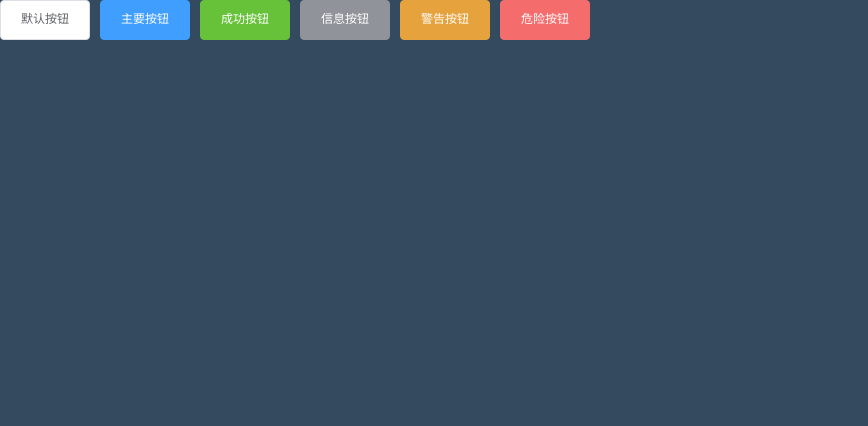
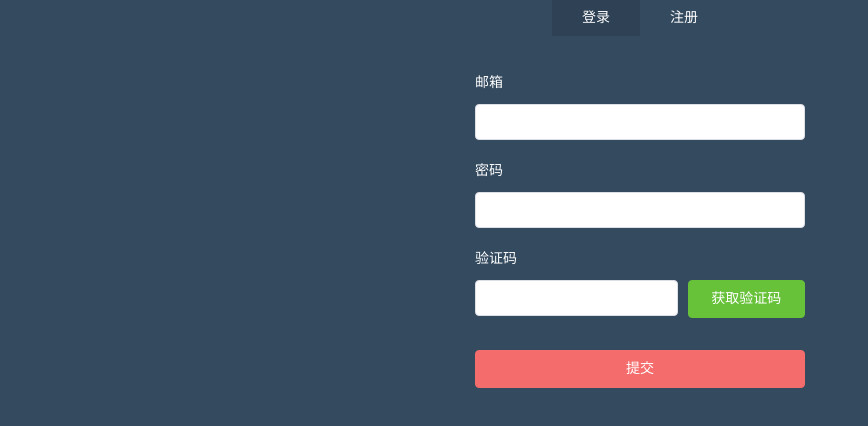
Before and after one commit to Atrongant/vue-admin, a Vue app: page /#/login in a window 1280 px wide. Shown: the top 426 px of the page, without its empty margins (0-868 px from the left). Built offline with nearby package versions, Linux system fonts and the light colour scheme.

Commit message:
'登录注册'

```diff
--- /dev/null
+++ b/src/utils/validate.js
@@ -0,0 +1,11 @@
+/* 过滤特殊字符 */
+export function stripscript(s) {
+  var pattern = new RegExp(
+    "[`~!@#$^&*()=|{}':;',\\[\\].<>/?~！@#￥……&*（）&;—|{ }【】‘；：”“'。，、？]"
+  );
+  var rs = "";
+  for (var i = 0; i < s.length; i++) {
+    rs = rs + s.substr(i, 1).replace(pattern, "");
+  }
+  return rs;
+}
--- a/src/views/login/index.vue
+++ b/src/views/login/index.vue
@@ -1,18 +1,148 @@
 <template>
   <div id="login">
-    <el-button>默认按钮</el-button>
-    <el-button type="primary">主要按钮</el-button>
-    <el-button type="success">成功按钮</el-button>
-    <el-button type="info">信息按钮</el-button>
-    <el-button type="warning">警告按钮</el-button>
-    <el-button type="danger">危险按钮</el-button>
+    <div class="login-wrap">
+      <ul class="menu-tab">
+        <li :class="{'current':item.current}" @click="toggleMenu(item)" v-for="item in menuTab" :key="item.id">{{item.txt}}</li>
+      </ul>
+      <el-form :model="ruleForm2" status-icon :rules="rules2" ref="ruleForm2" class="login-form" size="medium">
+
+        <el-form-item prop="username" class="item-form">
+          <label for="">邮箱</label>
+          <el-input type="text" v-model="ruleForm2.username" auto-complete="off"></el-input>
+        </el-form-item>
+
+        <el-form-item prop="password" class="item-form">
+          <label for="">密码</label>
+          <el-input type="password" v-model="ruleForm2.password" auto-complete="off" maxlength="20" minlength="6"></el-input>
+        </el-form-item>
+
+        <el-form-item prop="password2" class="item-form" v-if="menuTab[1].current">
+          <label for="">重复密码</label>
+          <el-input type="password" v-model="ruleForm2.password2" auto-complete="off" maxlength="20" minlength="6"></el-input>
+        </el-form-item>
+
+        <el-form-item prop="code" class="item-form">
+          <label for="">验证码</label>
+          <el-row :gutter="10">
+            <el-col :span="15"><el-input v-model.number="ruleForm2.code" maxlength="6" minlength="6"></el-input></el-col>
+            <el-col :span="9"><el-button type="success" class="block">获取验证码</el-button></el-col>
+          </el-row>
+
+        </el-form-item>
+
+        <el-form-item>
+          <el-button type="danger" @click="submitForm('ruleForm2')" class="login-btn block">提交</el-button>
+        </el-form-item>
+      </el-form>
+    </div>
   </div>
 </template>
 
 <script>
+import {stripscript} from "@/utils/validate"
 export default {
-  name: "index"
+  name: "index",
+  data() {
+    var checkCode = (rule, value, callback) => {
+      // this.ruleForm2.code=stripscript(value);
+      // value=this.ruleForm2.code;
+      let reg = /^[a-zA-Z0-9]{6}$/;
+        if (!value) {
+          return callback(new Error('请输入验证码'));
+        }else if(!reg.test(value)){
+          return callback(new Error('验证码格式有误'));
+        }else {
+          callback();
+        }
 
+      };
+      var validateUsername = (rule, value, callback) => {
+        const reg=/^([a-zA-Z0-9_-])+@([a-zA-Z0-9_-])+((.[a-zA-Z0-9_-]{2,3}){1,2})$/;
+        if (value === '') {
+          callback(new Error('请输入用户名'));
+        }else if(!reg.test(value)){
+          callback(new Error('用户名格式有误'));
+        } else {
+          callback();
+        }
+      };
+      var validatePassword = (rule, value, callback) => {
+        console.log(stripscript(value));
+        this.ruleForm2.password=stripscript(value);
+        value=this.ruleForm2.password;
+        console.log(value);
+        let reg = /^(?!\D+$)(?![^a-zA-Z]+$)\S{6,20}$/
+        if (value === '') {
+          callback(new Error('请输入密码'));
+        } else if (!reg.test(value)) {
+          callback(new Error('密码长度在6~20之间包含字母、数字'));
+        } else {
+          callback();
+        }
+      };
+      var validatePassword2 = (rule, value, callback) => {
+        console.log(stripscript(value));
+        this.ruleForm2.password2=stripscript(value);
+        value=this.ruleForm2.password2;
+        console.log(value);
+        let reg = /^(?!\D+$)(?![^a-zA-Z]+$)\S{6,20}$/
+        if (value === '') {
+          callback(new Error('请再次输入密码'));
+        } else if (value!=this.ruleForm2.password) {
+          callback(new Error('重复密码不正确'));
+        } else {
+          callback();
+        }
+      };
+    return {
+      ruleForm2: {
+          username: '',
+          password: '',
+          code: '',
+          password2:''
+        },
+        rules2: {
+          username: [
+            { validator: validateUsername, trigger: 'blur' }
+          ],
+          password: [
+            { validator: validatePassword, trigger: 'blur' }
+          ],
+          password2: [
+            { validator: validatePassword2, trigger: 'blur' }
+          ],
+          code: [
+            { validator: checkCode, trigger: 'blur' }
+          ]
+        },
+      menuTab:[
+        {txt:"登录",current:true,type:'login'},
+        {txt:"注册",current:false,type:'register'}
+      ]
+    };
+  },
+  created() {},
+  mounted() {},
+  methods: {
+    // 用数据驱动视图
+    toggleMenu(data){
+      this.menuTab.forEach(element => {
+        element.current=false;
+      });
+      data.current=true;
+      // console.log(data);
+    },
+    submitForm(formName) {
+      this.$refs[formName].validate((valid) => {
+        if (valid) {
+          alert('submit!');
+        } else {
+          console.log('error submit!!');
+          return false;
+        }
+      });
+    }
+  }
 };
 </script>
 
@@ -21,4 +151,43 @@ export default {
   height: 100vh;
   background-color: #344a5f;
 }
+.login-wrap {
+  width: 330px;
+  margin: auto;
+}
+.menu-tab {
+  text-align: center;
+  font-size: 0;
+  li {
+    display: inline-block;
+    width: 88px;
+    height: 36px;
+    line-height: 36px;
+    font-size: 14px;
+    color: #fff;
+    cursor: pointer;
+  }
+  .current{
+    background-color: rgba(0,0,0,.1);
+  }
+}
+.login-form{
+  margin-top: 29px;
+  label{
+    display: block;
+    margin-bottom: 3px;
+    font-size: 14px;
+    color: #fff;
+  }
+  .item-form{
+    margin-bottom: 13px;
+  }
+  .block{
+    display: block;
+    width: 100%;
+  }
+  .login-btn{
+    margin-top: 19px;
+  }
+}
 </style>
--- a/vue.config.js
+++ b/vue.config.js
@@ -12,18 +12,18 @@ module.exports = {
   chainWebpack: (config) => {
   },
   configureWebpack: (config) => {
-    // config.resolve = { // 配置解析别名
-    //   extensions: ['.js', '.json', '.vue'],
-    //   alias: {
-    //     '@': path.resolve(__dirname, './src'),
-    //     'public': path.resolve(__dirname, './public'),
-    //     'components': path.resolve(__dirname, './src/components'),
-    //     'common': path.resolve(__dirname, './src/common'),
-    //     'api': path.resolve(__dirname, './src/api'),
-    //     'views': path.resolve(__dirname, './src/views'),
-    //     'data': path.resolve(__dirname, './src/data')
-    //   }
-    // }
+    config.resolve = { // 配置解析别名
+      extensions: ['.js', '.json', '.vue'],//自动添加文件名后缀
+      alias: {
+        '@': path.resolve(__dirname, './src'),
+        'public': path.resolve(__dirname, './public'),
+        '@c': path.resolve(__dirname, './src/components'),
+        'common': path.resolve(__dirname, './src/common'),
+        'api': path.resolve(__dirname, './src/api'),
+        'views': path.resolve(__dirname, './src/views'),
+        'data': path.resolve(__dirname, './src/data')
+      }
+    }
   },
   // 生产环境是否生成 sourceMap 文件
   productionSourceMap: false,
@@ -41,7 +41,7 @@ module.exports = {
       }
     },
     // 启用 CSS modules for all css / pre-processor files.
-    requireModuleExtension: false
+    requireModuleExtension: true
   },
   // use thread-loader for babel & TS in production build
   // enabled by default if the machine has more than 1 cores
```
